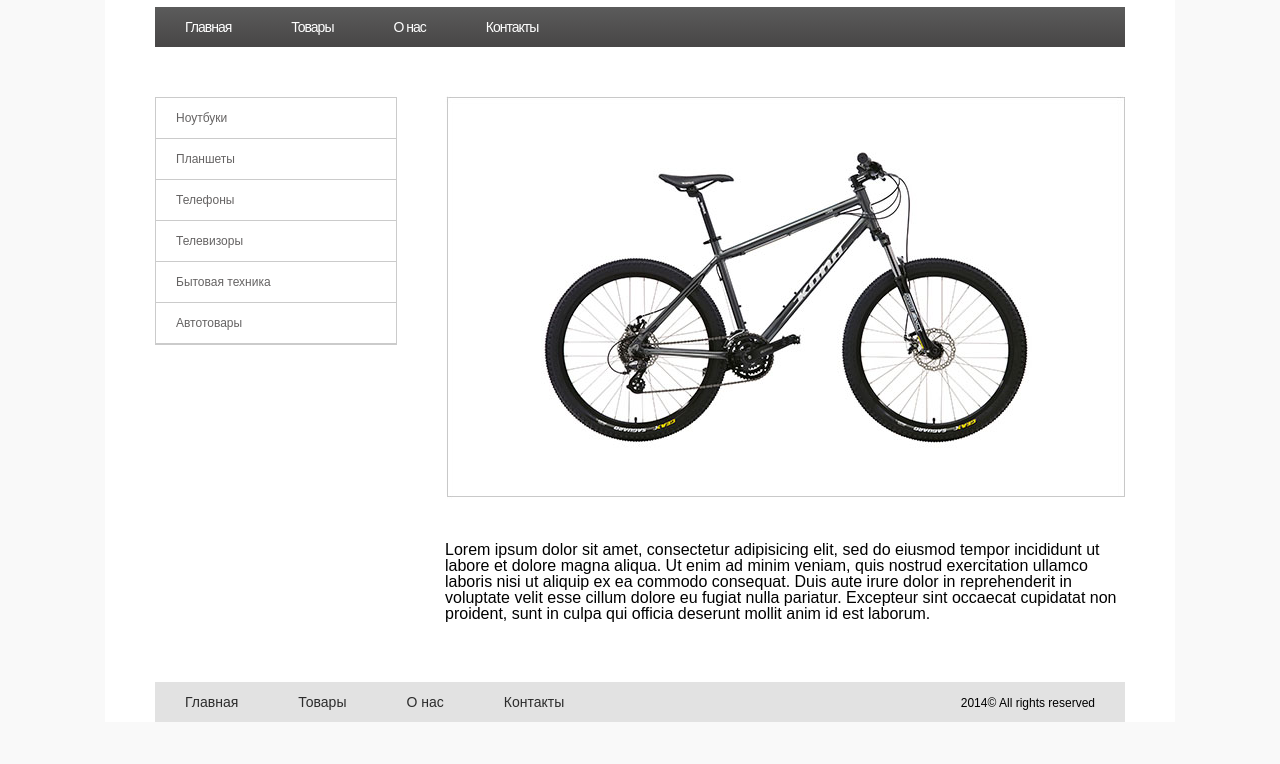
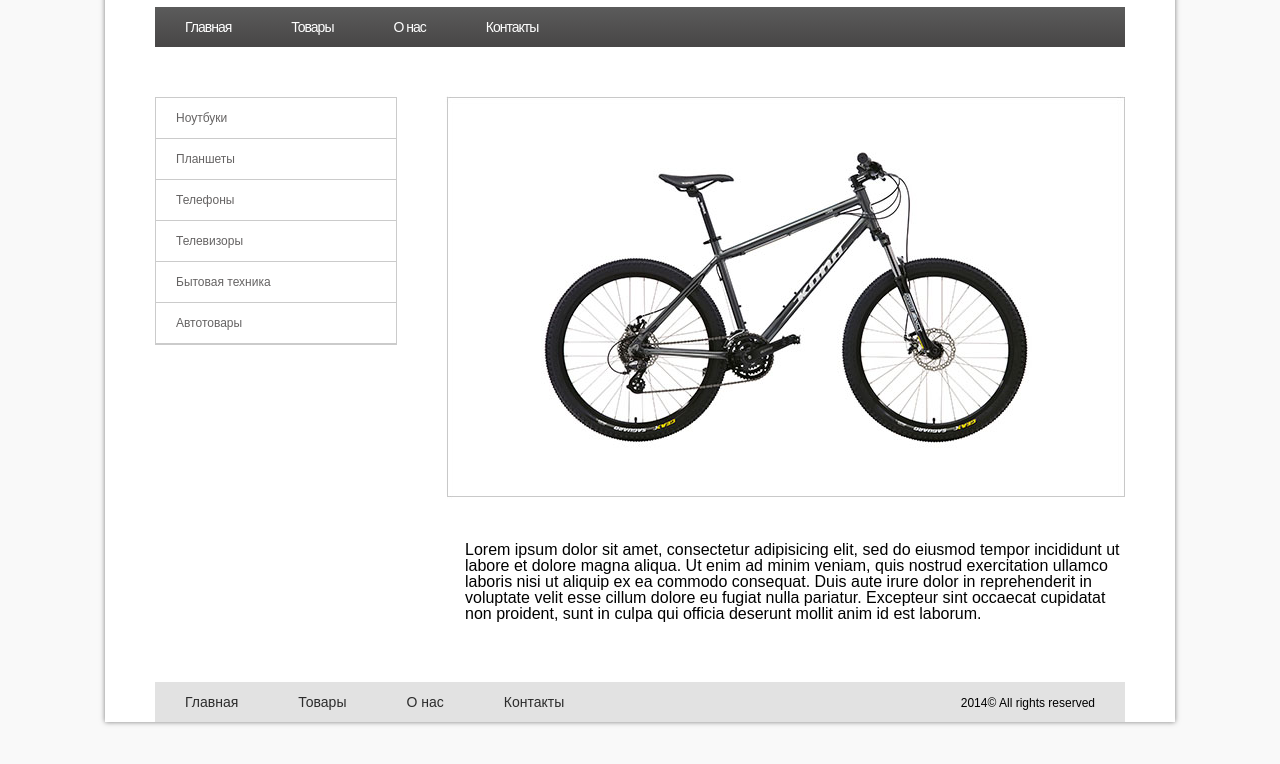
Before and after one commit to dpopovych/My_Home_Works, a plain HTML site: page HW3/index.html in a window 1280 px wide. Shown: the part 116-880 px from the top of the page. Drawn offline with Linux system fonts and the light colour scheme.

Commit message:
Update styles.css

```diff
--- a/HW3/css/styles.css
+++ b/HW3/css/styles.css
@@ -2,13 +2,15 @@ body {
   background-color: #f9f9f9;
   font-family: sans-serif;
   text-decoration: none;
+  margin: 0;
 }
 
 #fitness_page {
   width: 1070px;
   height: 100%;
-  margin: 0 auto;
-  background-color: #ffffff
+  margin: 0 auto;;
+  background-color: #ffffff;
+  box-shadow: 0 0 5px rgba(0,0,0,0.5);
 }
 
 #logo {
@@ -68,11 +70,9 @@ body {
 }
 
 #container:after {
-  content: ".";
+  content: "";
   display: block;
-  height: 0;
   clear: both;
-  visibility: hidden;
 }
 
 #left_side_menu {
@@ -110,6 +110,7 @@ body {
 
 #description p {
   margin-top: 40px;
+  margin-left: 20px;
 }
 
 #bottom:after{
@@ -149,6 +150,7 @@ body {
 
 #downside_menu {
   float: left;
+  width: 500px;
 }
 
 #footer {
```
